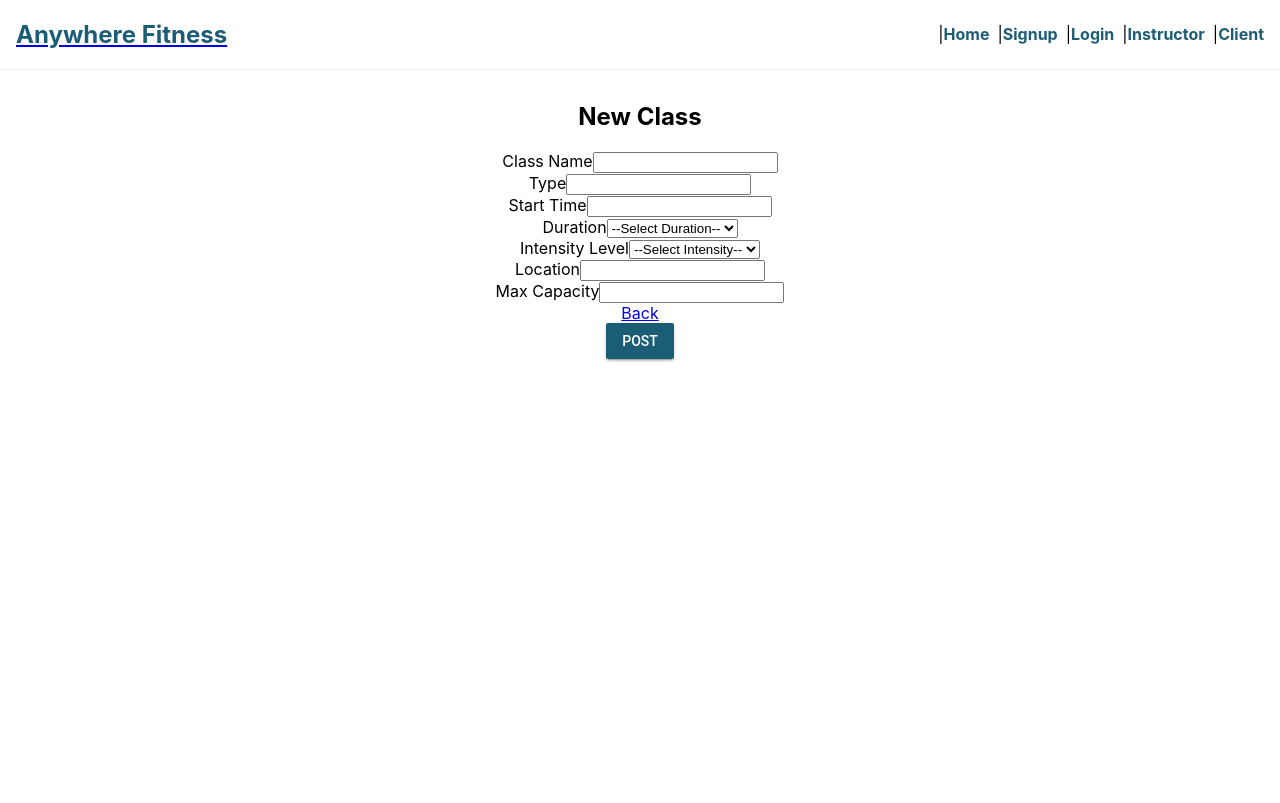
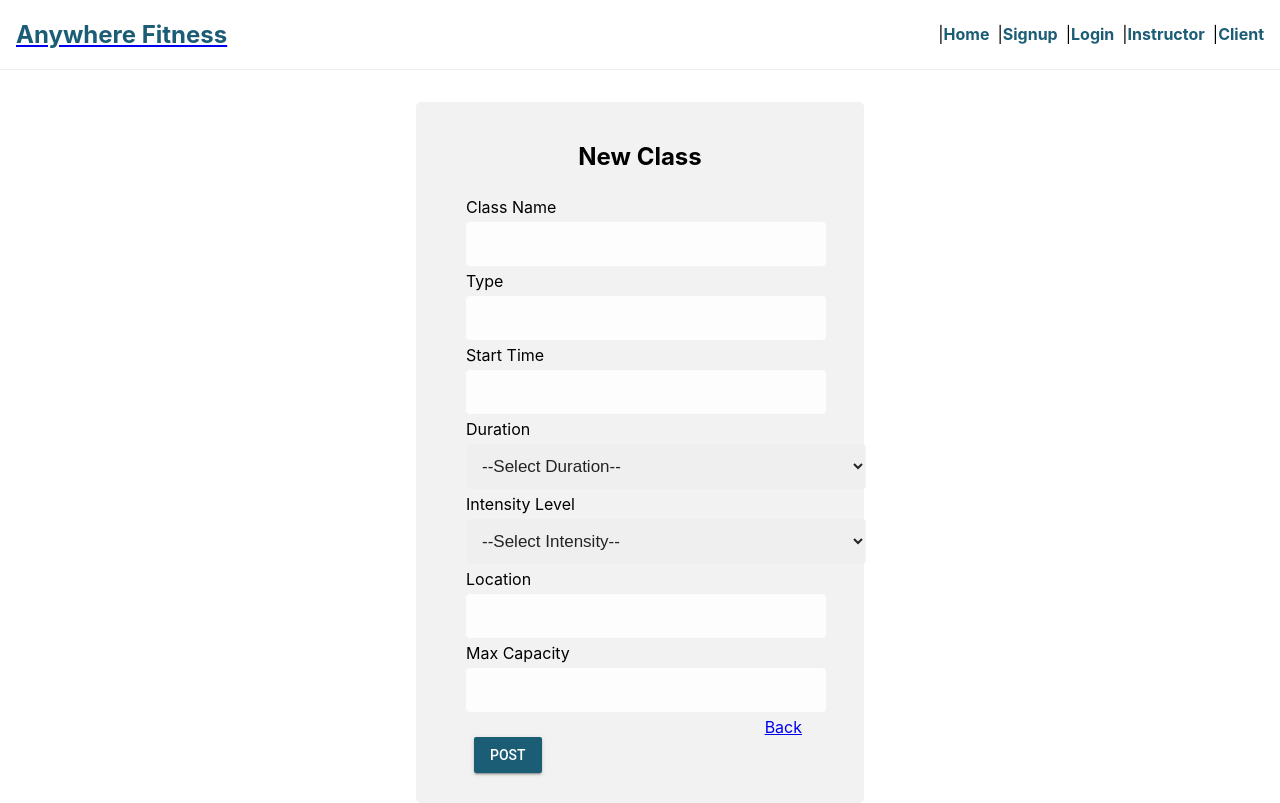
Before and after one commit to ft-anywhere-fitness-3/front-end, a React (Create React App) app in the folder ft-anywhere-fitness-3/: page /class-form in a window 1280 px wide. Built offline with nearby package versions, Linux system fonts and the light colour scheme; the HTML template or start-up script is replaced by a standard one.

Commit message:
added StyledClassForm

```diff
--- a/ft-anywhere-fitness-3/src/components/ClassForm.js
+++ b/ft-anywhere-fitness-3/src/components/ClassForm.js
@@ -11,7 +11,7 @@ const initialState = {
     startTime: '',
     duration: '',
     intensity: '',
-    location:'',
+    location: '',
     attendeesCount: 0,
     maxCapacity: ''
 }
@@ -40,28 +40,29 @@ const ClassForm = () => {
     return (
         <StyledClassForm>
             <div className='container'>
+                <div className='row'>
                     <h2>New Class</h2>
                     <form onSubmit={handleSubmit}>
-
+                        <div className='col'>
                             <div className='input-div'>
                                 <label>
                                     Class Name
-                        <input type='text' name='name' id='name' onChange={handleChange} value={classForm.name}/>
+                                    <input type='text' name='name' id='name' onChange={handleChange} value={classForm.name} />
                                 </label>
                             </div>
                             <div className='input-div'>
                                 <label>
                                     Type
-                        <input type='text' name='type' id='type' onChange={handleChange} value={classForm.type}/>
+                                    <input type='text' name='type' id='type' onChange={handleChange} value={classForm.type} />
                                 </label>
                             </div>
                             <div className='input-div'>
                                 <label>
                                     Start Time
-                        <input type='text' name='startTime' id='startTime' onChange={handleChange} value={classForm.startTime}/>
+                                    <input type='text' name='startTime' id='startTime' onChange={handleChange} value={classForm.startTime} />
                                 </label>
                             </div>
-                    <div className='input-div'>
+                            <div className='select-div'>
                                 <label>
                                     Duration
                                     <select type='text' name='duration' id='duration' onChange={handleChange} value={classForm.duration}>
@@ -72,7 +73,7 @@ const ClassForm = () => {
                                     </select>
                                 </label>
                             </div>
-                    <div className='input-div'>
+                            <div className='select-div'>
                                 <label>
                                     Intensity Level
                                     <select type='text' name='intensity' id='intensity' onChange={handleChange} value={classForm.intensity}>
@@ -87,23 +88,25 @@ const ClassForm = () => {
                             <div className='input-div'>
                                 <label>
                                     Location
-                        <input type='text' name='location' id='location' onChange={handleChange} value={classForm.location}/>
+                                    <input type='text' name='location' id='location' onChange={handleChange} value={classForm.location} />
                                 </label>
                             </div>
                             <div className='input-div'>
                                 <label>
                                     Max Capacity
-                        <input type='text' name='maxCapacity' id='maxCapacity' onChange={handleChange} value={classForm.maxCapacity}/>
+                                    <input type='text' name='maxCapacity' id='maxCapacity' onChange={handleChange} value={classForm.maxCapacity} />
                                 </label>
                             </div>
 
-                    <div className='input-div'>
+                            <div className='back-div'>
                                 <Link to='/instructor' className='button'>Back</Link>
                             </div>
                             <div className='input-div'>
                                 <button className='md-button'>Post</button>
                             </div>
+                        </div>
                     </form>
+                </div>
             </div>
         </StyledClassForm>
     )
--- a/ft-anywhere-fitness-3/src/styledComponents/StyledClassForm.js
+++ b/ft-anywhere-fitness-3/src/styledComponents/StyledClassForm.js
@@ -1,7 +1,63 @@
 import styled from "styled-components";
 
 const StyledClassForm = styled.div`
-    text-align: center;
+        ${'' /* text-align: center; */}
+display: flex;
+justify-content: center;
+
+  .container {
+    width: 35%;
+    box-sizing: border-box;
+  position: relative;
+  border-radius: 5px;
+  background-color: #f2f2f2;
+  padding: 20px 0 30px 0;
+  }
+
+  input,select {
+  width: 100%;
+  padding: 12px;
+  border: none;
+  border-radius: 4px;
+  margin: 5px 0;
+  opacity: 0.85;
+  display: inline-block;
+  font-size: 17px;
+  line-height: 20px;
+  text-decoration: none;
+}
+
+input:hover {
+  opacity: 1;
+}
+
+.select-div select{
+    width: 25rem;
+}
+
+.back-div {
+    display: flex;
+    flex-direction: row;
+    justify-content: flex-end;
+}
+
+.col {
+  float: left;
+  width: 75%;
+  margin: auto;
+  padding: 0 50px;
+  margin-top: 6px;
+  text-align: left;
+}
+
+/* Clear floats after the columns */
+.row:after {
+  content: "";
+  display: table;
+  clear: both;
+}
+
+}
 `
 
 export default StyledClassForm;
--- a/ft-anywhere-fitness-3/src/styledComponents/StyledSignup.js
+++ b/ft-anywhere-fitness-3/src/styledComponents/StyledSignup.js
@@ -14,8 +14,7 @@ justify-content: center;
   padding: 20px 0 30px 0;
   }
 
-  input,
-.btn {
+  input {
   width: 100%;
   padding: 12px;
   border: none;
@@ -28,8 +27,7 @@ justify-content: center;
   text-decoration: none;
 }
 
-input:hover,
-.btn:hover {
+input:hover {
   opacity: 1;
 }
 
```
Lines whose indentation alone changed are shown as unchanged.
